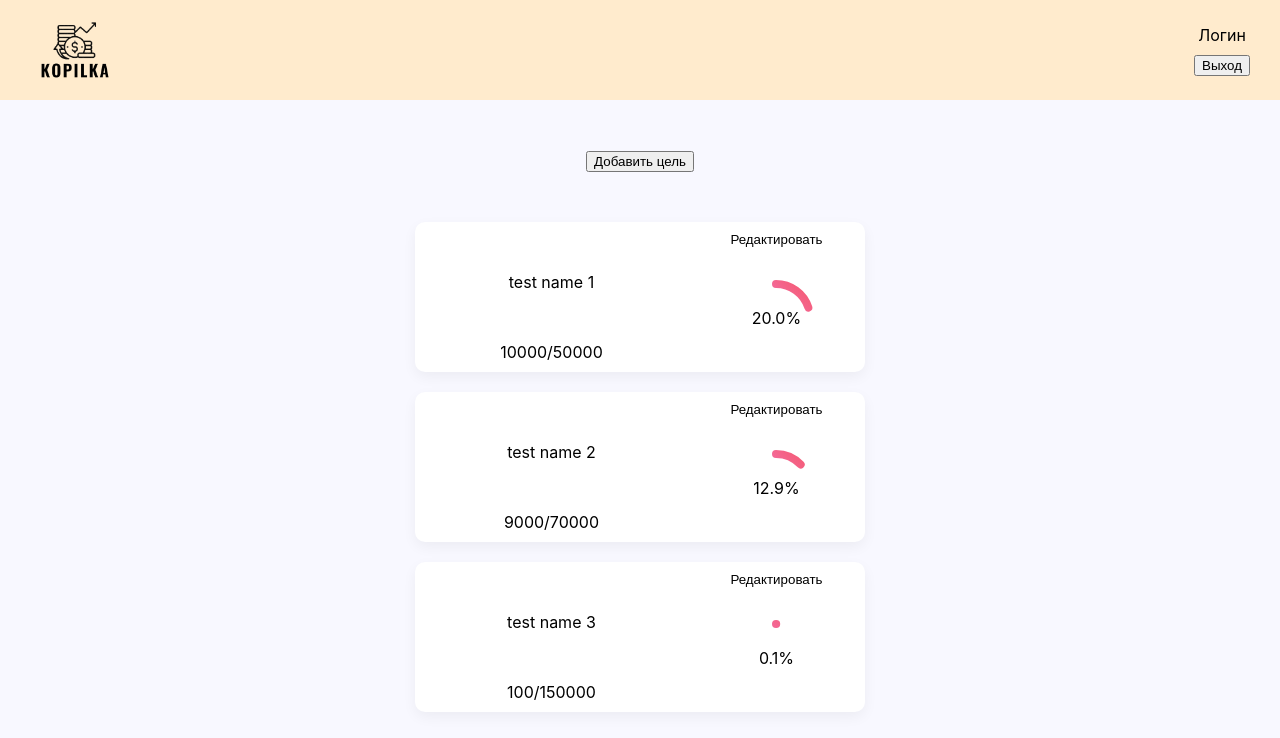
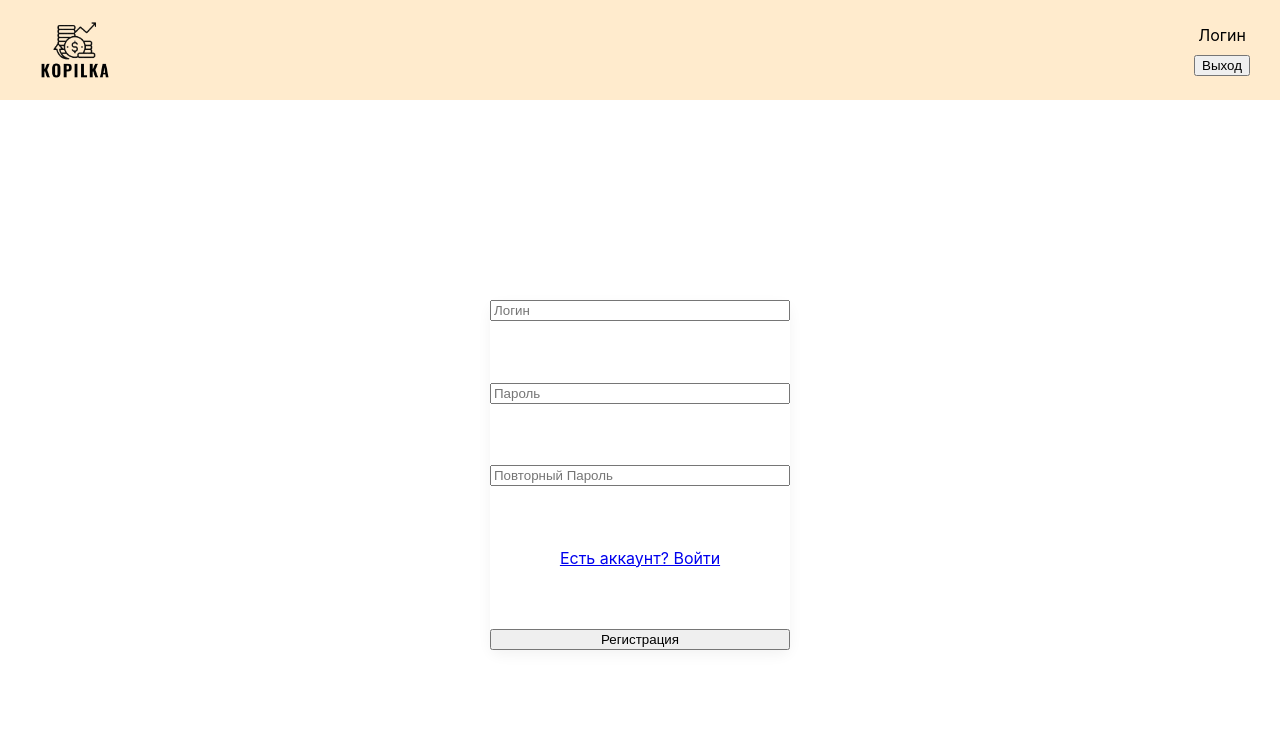
Before and after one commit to vtitoff/kopilka, a React (Create React App) app in the folder kopilka/: page / in a window 1280 px wide. Shown: the top 738 px of the page. Built offline with nearby package versions, Linux system fonts and the light colour scheme.

Commit message:
set Registration Form

```diff
--- a/kopilka/src/App.js
+++ b/kopilka/src/App.js
@@ -2,14 +2,17 @@ import './App.css';
 import Header from "./components/Header/Header";
 import {useState} from "react";
 import Content from "./components/Content/Content";
+import RegistrationForm from "./components/Registration/RegistrationForm";
 
 function App() {
 
+    const [logged, Setlogged] = useState(false)
 
     return (
         <div className="App">
             <Header/>
-            <Content/>
+            {/*<Content logged={logged}/>*/}
+            <RegistrationForm/>
         </div>
     );
 }
--- /dev/null
+++ b/kopilka/src/components/Registration/RegistrationForm.jsx
@@ -0,0 +1,34 @@
+import React, {useState} from "react";
+import classes from './RegistrationForm.module.css'
+
+const RegistrationForm = (props) => {
+    const [typeForm, setTypeForm] = useState(false)
+
+    function changeTypeForm() {
+        setTypeForm(!typeForm)
+    }
+
+    if (typeForm) {
+         return (
+            <form className={classes.registrationForm}>
+                <input className={classes.login + ' ' + classes.input} type="text" placeholder="Логин"/>
+                <input className={classes.password + ' ' + classes.input} type="text" placeholder="Пароль"/>
+                <a href="#" onClick={changeTypeForm}>Зарегистрироваться</a>
+                <button>Вход</button>
+            </form>
+        )
+    } else {
+        return (
+            <form className={classes.registrationForm}>
+                <input className={classes.login + ' ' + classes.input} type="text" placeholder="Логин"/>
+                <input className={classes.password + ' ' + classes.input} type="text" placeholder="Пароль"/>
+                <input className={classes.repeatPassword + ' ' + classes.input} type="text"
+                       placeholder="Повторный Пароль"/>
+                <a href="#" onClick={changeTypeForm}>Есть аккаунт? Войти</a>
+                <button>Регистрация</button>
+            </form>
+        )
+    }
+}
+
+export default RegistrationForm;
--- /dev/null
+++ b/kopilka/src/components/Registration/RegistrationForm.module.css
@@ -0,0 +1,26 @@
+.registrationForm {
+    width: 300px;
+    box-shadow: 0px 5px 14px rgba(0, 0, 0, 0.05);
+    background-color: white;
+    border-radius: 10px;
+    margin: 200px auto;
+    min-height: 350px;
+    display: flex;
+    justify-content: space-between;
+    flex-direction: column;
+}
+
+.input{
+    /*display: block;*/
+}
+.login {
+
+}
+
+.password {
+
+}
+
+.repeatPassword {
+
+}
```
